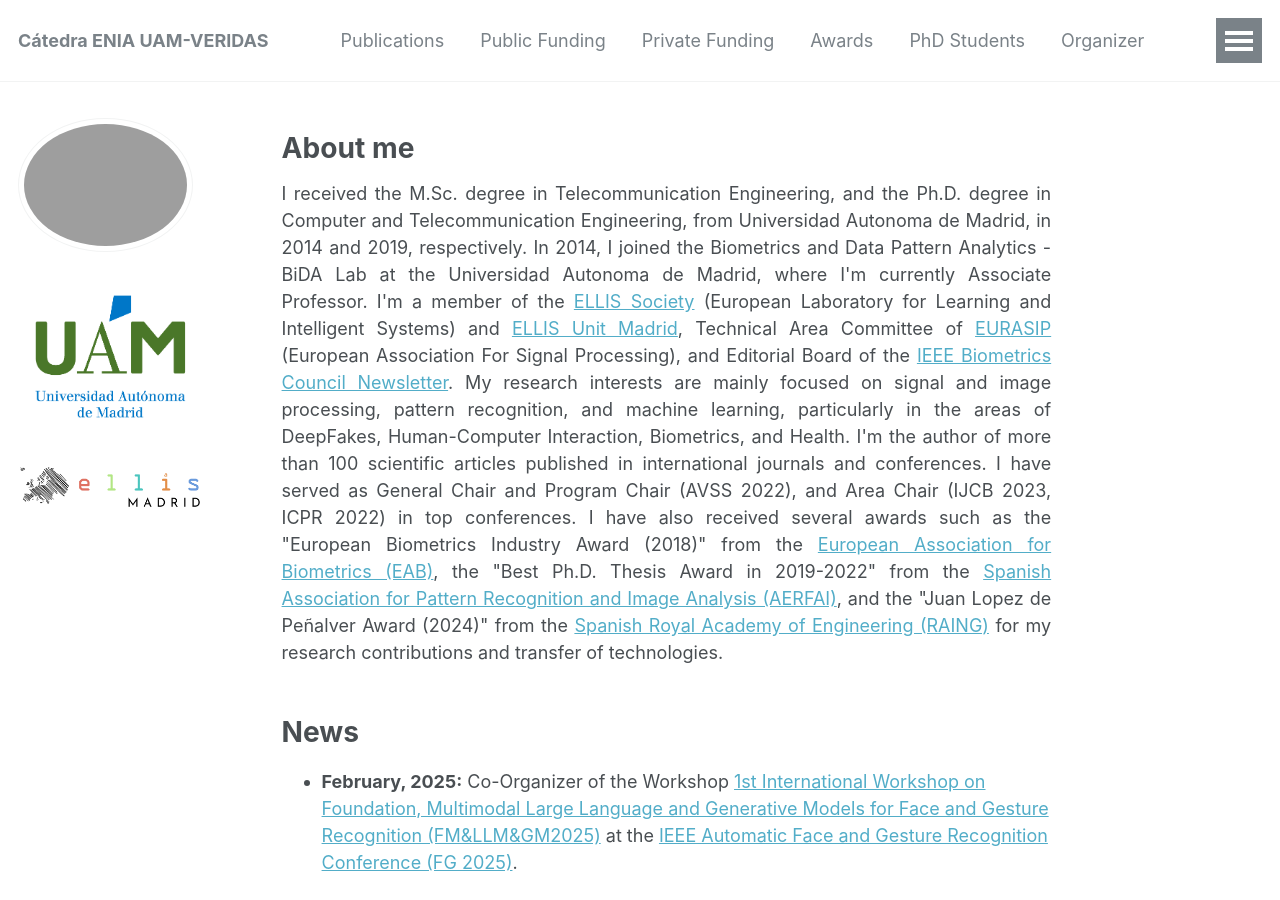
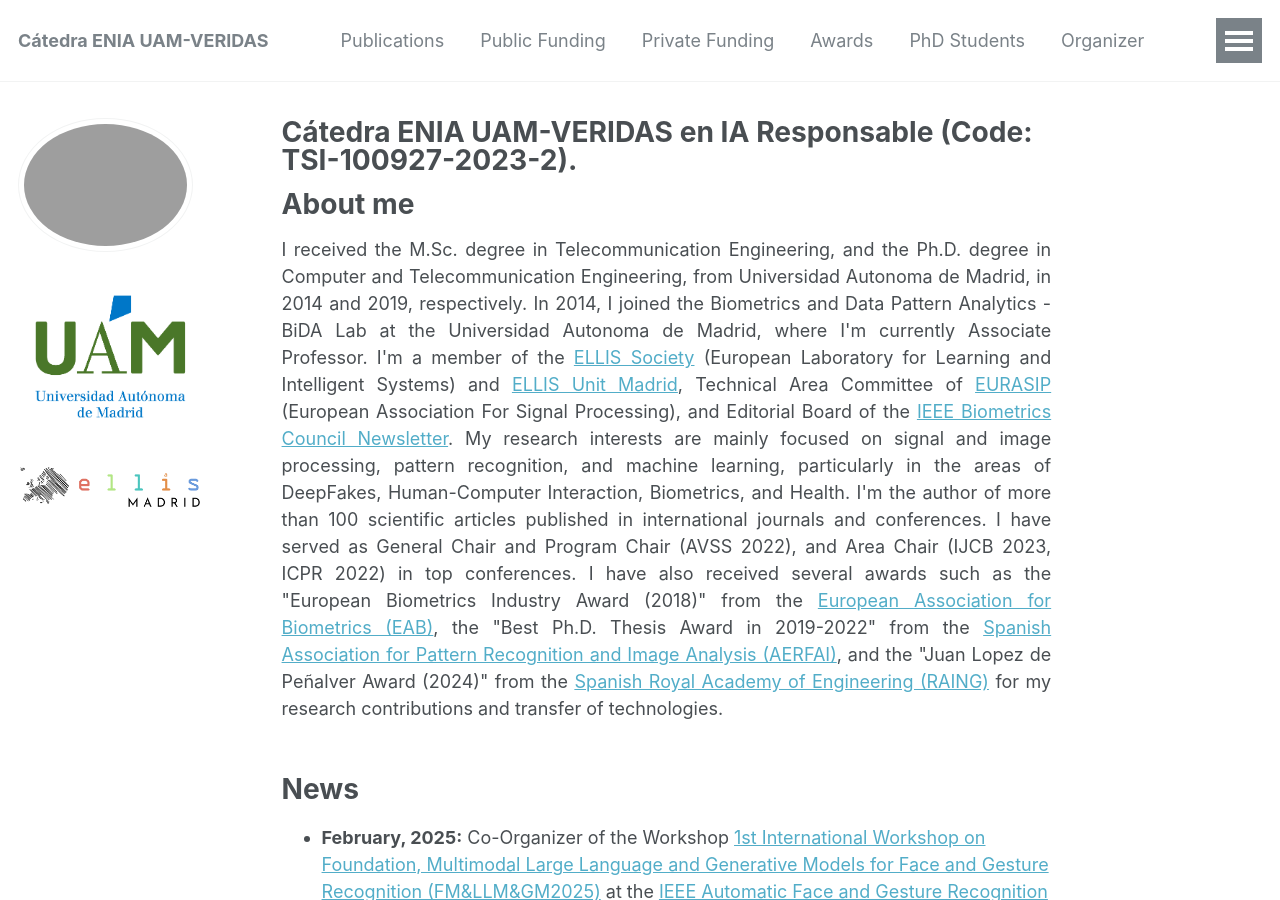
Before and after one commit to catedraeniauam/catedraeniauam.github.io, a Jekyll site: the page built from _pages/about.md, in a window 1280 px wide and 900 px high. Built offline with Jekyll 4.4.1, drawn with Linux system fonts in a browser that asks for light colours.

```diff
--- a/_pages/about.md
+++ b/_pages/about.md
@@ -1,6 +1,6 @@
 ---
 permalink: /
-title: ""
+title: "Cátedra ENIA UAM-VERIDAS en IA Responsable\n(Code: TSI-100927-2023-2)."
 author_profile: true
 redirect_from:
   - /about/
```
